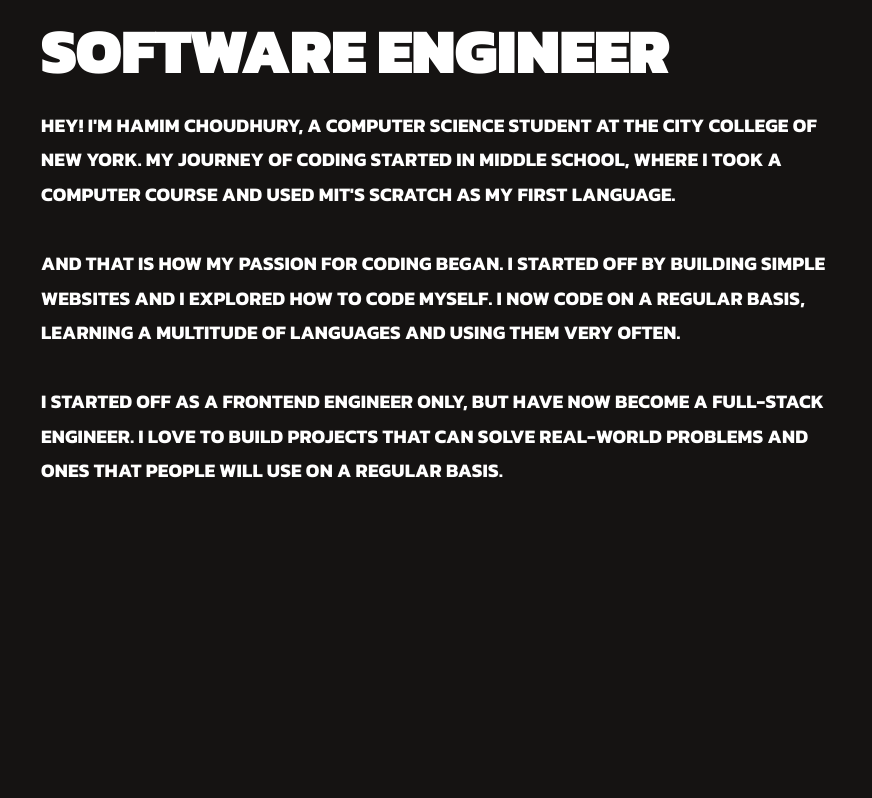
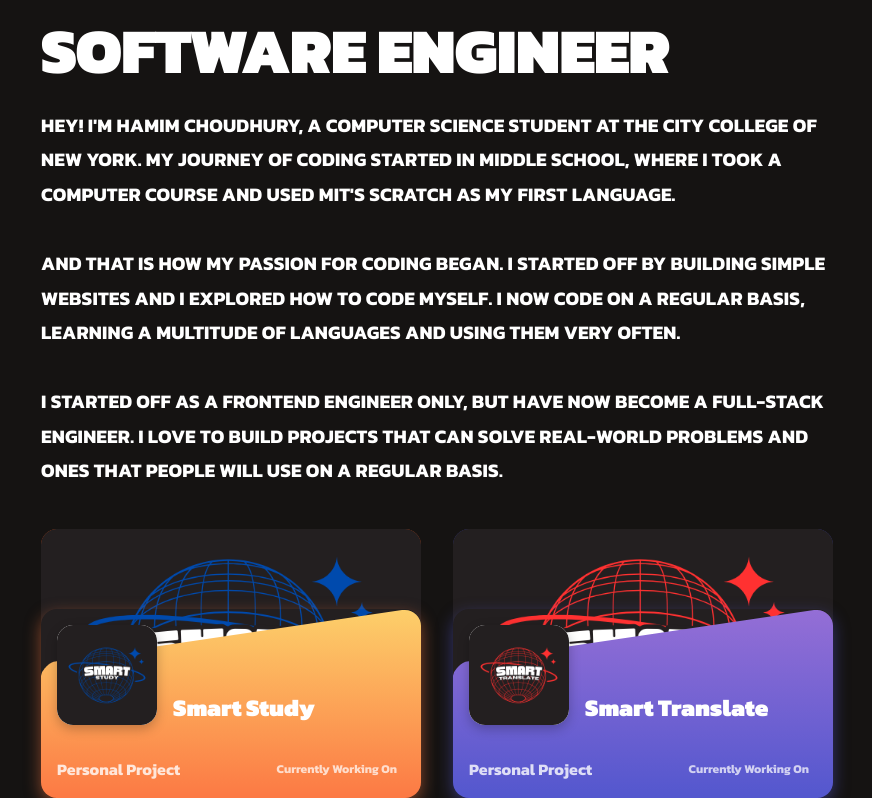
Before and after one commit to hamim23z/Main_OfficialPortfolio_v2, a Next.js app: page / in a window 1280 px wide. Shown: the part 608-1406 px from the top of the page, without its empty margins (199-1071 px from the left). Before the commit the page ends 1097 px from the top, so only its background shows below. Built offline with nearby package versions, Linux system fonts and the light colour scheme.

Commit message:
Testing #4 Added Card components. Added the first two cards on right section.

```diff
--- a/app/page.js
+++ b/app/page.js
@@ -8,6 +8,8 @@ import BottomNavigation from "@mui/material/BottomNavigation";
 import BottomNavigationAction from "@mui/material/BottomNavigationAction";
 import Tooltip from "@mui/material/Tooltip";
 import { useState } from "react";
+import { CardHighlight } from "../components/CardHighlight";  // Import the CardHighlight component
+
 
 {/*Navbar Icons*/}
 import HomeIcon from "@mui/icons-material/Home";
@@ -287,6 +289,7 @@ export default function HomePage() {
                   textAlign: "left",
                   maxWidth: "800px",
                   marginTop: "20px",
+                  marginBottom: "40px"
                 }}
               >
                 Hey! I&apos;m Hamim Choudhury, a Computer Science student at The
@@ -303,6 +306,10 @@ export default function HomePage() {
                 solve real-world problems and ones that people will use on a
                 regular basis.
               </Typography>
+
+              {/*This is where the two current projects that I am working on cards go*/}
+              <CardHighlight />
+
             </Box>
           </Grid>
         </Grid>
--- /dev/null
+++ b/components/CardHighlight.js
@@ -0,0 +1,191 @@
+// components/CardHighlight.js
+import React from "react";
+import Avatar from "@mui/material/Avatar";
+import Box from "@mui/material/Box";
+import CardMedia from "@mui/material/CardMedia";
+import Grid from "@mui/material/Grid";
+import { styled } from "@mui/material/styles";
+import Color from "color"; // v3.2.1
+import Image from "next/image";
+
+import smart_study_logo from "../public/smart_study_logo.png"
+import smart_translate_logo from "../public/smart_translate_logo.png"
+
+// Styled components
+const defaultColor = "#747f84";
+const StyledRoot = styled("div")(({ color = defaultColor }) => ({
+  position: "relative",
+  borderRadius: "1rem",
+  minWidth: 380, //subject to change
+  paddingTop: 80,
+  "&:before": {
+    transition: "0.2s",
+    position: "absolute",
+    width: "100%",
+    height: "100%",
+    content: '""',
+    display: "block",
+    borderRadius: "1rem",
+    zIndex: 0,
+    bottom: 0,
+    backgroundColor: Color(color).darken(0.3).desaturate(0.2).string(),
+  },
+  "&:hover": {
+    "&:before": {
+      bottom: -6,
+    },
+    "& .MuiAvatar-root": {
+      transform: "scale(1.1)",
+      boxShadow: "0 6px 20px 0 rgba(0,0,0,0.38)",
+    },
+  },
+}));
+
+const CardMediaCover = styled(CardMedia)(() => ({
+  borderRadius: "1rem",
+  position: "absolute",
+  width: "100%",
+  height: "100%",
+  top: 0,
+  left: 0,
+  zIndex: 0,
+  backgroundColor: "rgba(0, 0, 0, 0.08)",
+  backgroundPosition: "center",
+}));
+
+const StyledH2 = styled("h2")(() => ({
+  fontFamily: "Kanit",
+  fontWeight: 900,
+  color: "#fff",
+  margin: 0,
+}));
+
+const StyledContent = styled("div")(({ color = defaultColor }) => ({
+  position: "relative",
+  zIndex: 1,
+  padding: "1rem",
+  borderRadius: "1rem",
+  boxShadow: `0 6px 16px 0 ${Color(color).fade(0.5)}`,
+  "&:before": {
+    content: '""',
+    display: "block",
+    position: "absolute",
+    left: 0,
+    top: 1,
+    zIndex: 0,
+    width: "100%",
+    height: "100%",
+    clipPath:
+      "polygon(0% 100%, 0% 35%, 0.3% 33%, 1% 31%, 1.5% 30%, 2% 29%, 2.5% 28.4%, 3% 27.9%, 3.3% 27.6%, 5% 27%,95% 0%,100% 0%, 100% 100%)",
+    borderRadius: "1rem",
+    background: `linear-gradient(to top, ${color}, ${Color(color)
+      .rotate(24)
+      .lighten(0.12)})`,
+  },
+}));
+
+const AvatarLogo = styled(Avatar)(() => ({
+  transition: "0.3s",
+  width: 100,
+  height: 100,
+  boxShadow: "0 4px 12px 0 rgba(0,0,0,0.24)",
+  borderRadius: "1rem",
+}));
+
+const StyledDivTeam = styled("div")(() => ({
+  fontFamily: "Kanit",
+fontWeight: 700,
+  color: "rgba(255 255 255 / 80%)",
+}));
+
+const StyledDivDate = styled("div")(() => ({
+  fontFamily: "Kanit",
+  fontWeight: 700,
+  color: "#fff",
+  opacity: 0.72,
+  fontSize: "0.75rem",
+  padding: "0 0.5rem",
+  borderRadius: 12,
+}));
+
+// Custom Card component
+const CustomCard = ({ color, cover, logo, title, brand, date }) => {
+    return (
+      <StyledRoot color={color}>
+        <CardMediaCover>
+          <Image
+            src={cover}
+            alt="cover"
+            layout="fill"
+            objectFit="cover"
+            style={{ borderRadius: '1rem' }} // Optional styling
+          />
+        </CardMediaCover>
+        <StyledContent color={color}>
+          <Box position={"relative"} zIndex={1}>
+            <Box display="flex" p={0} gap={2} sx={{ flexWrap: "nowrap" }}>
+              <Box>
+                <AvatarLogo>
+                  <Image
+                    src={logo}
+                    alt="logo"
+                    width={100}
+                    height={100}
+                    style={{ borderRadius: "1rem" }} // Optional styling
+                  />
+                </AvatarLogo>
+              </Box>
+              <Box alignSelf="flex-end">
+                <StyledH2>{title}</StyledH2>
+              </Box>
+            </Box>
+            <Box display="flex" mt={4} alignItems={"center"}>
+              <Box>
+                <StyledDivTeam>{brand}</StyledDivTeam>
+              </Box>
+              <Box ml="auto">
+                <StyledDivDate>{date}</StyledDivDate>
+              </Box>
+            </Box>
+          </Box>
+        </StyledContent>
+      </StyledRoot>
+    );
+  };
+
+
+// Main component for displaying multiple cards
+export function CardHighlight() {
+  return (
+    <Grid container spacing={4}>
+      <Grid item>
+        <CustomCard
+          color="#fc7944"
+          brand={"Personal Project"}
+          date={"Currently Working On"}
+          cover={smart_study_logo}
+          logo={smart_study_logo}
+          title={
+            <>
+              Smart Study
+            </>
+          }
+        />
+      </Grid>
+      <Grid item>
+        <CustomCard
+          color="#5357ce"
+          brand={"Personal Project"}
+          date={"Currently Working On"}
+          cover={smart_translate_logo}
+          logo={smart_translate_logo}
+          title={
+            <>
+              Smart Translate
+            </>
+          }
+        />
+      </Grid>
+    </Grid>
+  );
+}
```
